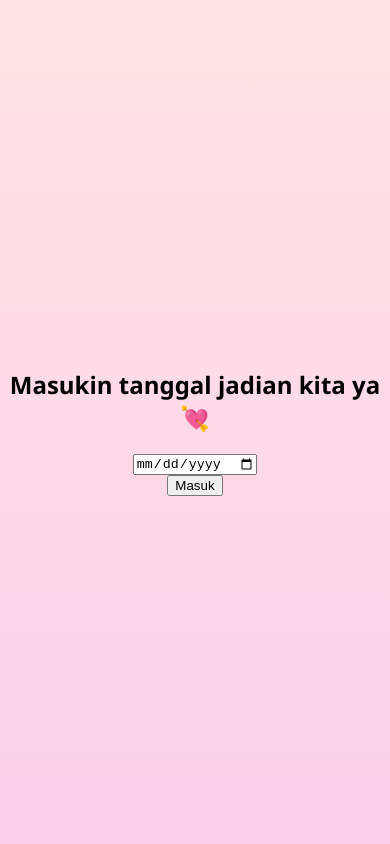
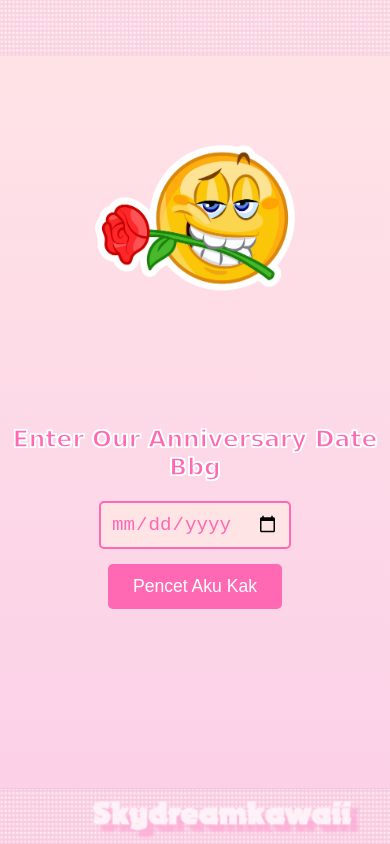
Before and after one commit to Justinius16/wolvezy, a plain HTML site: page index.html in a window 390 px wide. Drawn offline with Linux system fonts and the light colour scheme.

Commit message:
final nih

```diff
--- a/index.html
+++ b/index.html
@@ -9,41 +9,44 @@
       margin: 0;
       padding: 0;
       background: linear-gradient(#ffe4e6, #fbcfe8);
-      font-family: 'Segoe UI', sans-serif;
+      font-family: 'Satisfy', cursive;
       display: flex;
+      flex-direction: column;
       align-items: center;
-      justify-content: center;
+      justify-content: flex-start;
       height: 100vh;
-      flex-direction: column;
       text-align: center;
       overflow: hidden;
+      position: relative;
     }
 
-    .message {
-      font-size: 6vw;
-      color: #be185d;
-      margin-bottom: 5vh;
-      animation: fadeIn 2s ease-in forwards;
-      opacity: 0;
+    /* 🎀 Frame My Melody */
+    body::before {
+      content: "";
+      position: fixed;
+      top: 0;
+      left: 0;
+      width: 100%;
+      height: 100%;
+      background: url('mymelody.png') no-repeat center center;
+      background-size: cover; /* Mengubah background size menjadi cover untuk memenuhi layar */
+      z-index: 0;
+      pointer-events: none;
+      opacity: 0.7;
     }
 
-    @keyframes fadeIn {
-      to {
-        opacity: 1;
-      }
+    .logo-container {
+      width: 50vw; /* Gedean dikit */
+      max-width: 250px;
+      margin-top: 40px;
+      margin-bottom: 10px;
+      transform: translateZ(-1000px) scale(0.3);
+      animation: zoomIn 2.5s ease-out forwards;
     }
 
-    .flower-container {
-      width: 60vw;
-      max-width: 300px;
-      transform: translateY(100%) scale(0.3);
-      opacity: 0;
-      animation: grow 2.5s ease-out forwards;
-    }
-
-    @keyframes grow {
+    @keyframes zoomIn {
       to {
-        transform: translateY(0) scale(1);
+        transform: translateZ(0) scale(1);
         opacity: 1;
       }
     }
@@ -51,6 +54,55 @@
     img {
       width: 100%;
       height: auto;
+      object-fit: contain;
+    }
+
+    h2 {
+      color: #ff69b4;
+      font-size: 4vw;
+      margin: 15px 0 10px;
+      -webkit-text-stroke: 1.5px white;
+      text-shadow:
+        -1px -1px 0 white,
+         1px -1px 0 white,
+        -1px  1px 0 white,
+         1px  1px 0 white;
+    }
+
+    input[type="date"] {
+      font-size: 1.2rem;
+      padding: 10px;
+      border: 2px solid #ff69b4;
+      background-color: #ffe4e6;
+      color: #ff69b4;
+      border-radius: 5px;
+      margin-top: 10px;
+    }
+
+    input[type="date"]:focus {
+      outline: none;
+      border-color: #f39ac1;
+    }
+
+    button {
+      background-color: #ff69b4;
+      color: white;
+      border: none;
+      padding: 12px 25px;
+      cursor: pointer;
+      font-size: 1.1rem;
+      border-radius: 5px;
+      margin-top: 15px;
+    }
+
+    button:hover {
+      background-color: #f39ac1;
+    }
+
+    .error {
+      color: #e11d48;
+      font-size: 1rem;
+      margin-top: 10px;
     }
 
     audio {
@@ -58,34 +110,52 @@
     }
 
     @media (max-width: 600px) {
-      .message {
-        font-size: 8vw;
+      .logo-container {
+        width: 60vw;
+        max-width: 200px;
       }
 
-      .flower-container {
-        width: 80vw;
+      h2 {
+        font-size: 6vw;
       }
     }
   </style>
 </head>
 <body>
-  <h2>Masukin tanggal jadian kita ya 💘</h2>
+  <div class="logo-container">
+    <img src="nanat.png" alt="logo" />
+  </div>
+
+  <h2>Enter Our Anniversary Date Bbg</h2>
+
   <input type="date" id="dateInput" />
-  <button onclick="checkDate()">Masuk</button>
+  <button onclick="checkDate()">Pencet Aku Kak</button>
   <div id="error" class="error"></div>
+
+  <!-- 🎵 AUDIO -->
+  <audio id="bg-music" autoplay loop muted>
+    <source src="Rizz.mp3" type="audio/mpeg">
+    Your browser doesn't support the audio element.
+  </audio>
 
   <script>
     function checkDate() {
-      const correctDate = "2024-01-04";
+      const correctDate = "2025-03-22";
       const input = document.getElementById("dateInput").value;
       const errorDiv = document.getElementById("error");
 
       if (input === correctDate) {
         window.location.href = "love.html";
       } else {
-        errorDiv.textContent = "Ihh salah... inget-inget lagi dong 😘";
+        errorDiv.textContent = "Inget yang bener kocak😤";
       }
     }
+
+    window.addEventListener('click', function() {
+      var audio = document.getElementById('bg-music');
+      audio.muted = false;
+      audio.play();
+    });
   </script>
 </body>
 </html>
```
Also changed, not shown: love.html (+24 -5 lines), cute lily.webp (added), flower2.png (deleted), mymelody.png (added), nanat.png (added), wow.png.jpg (added), 2 other files.
